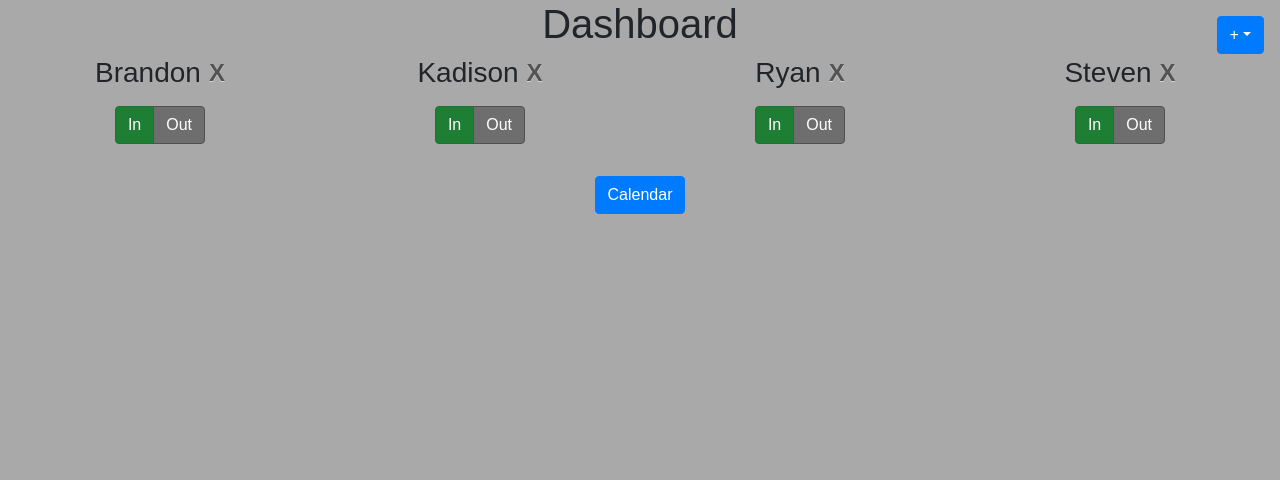
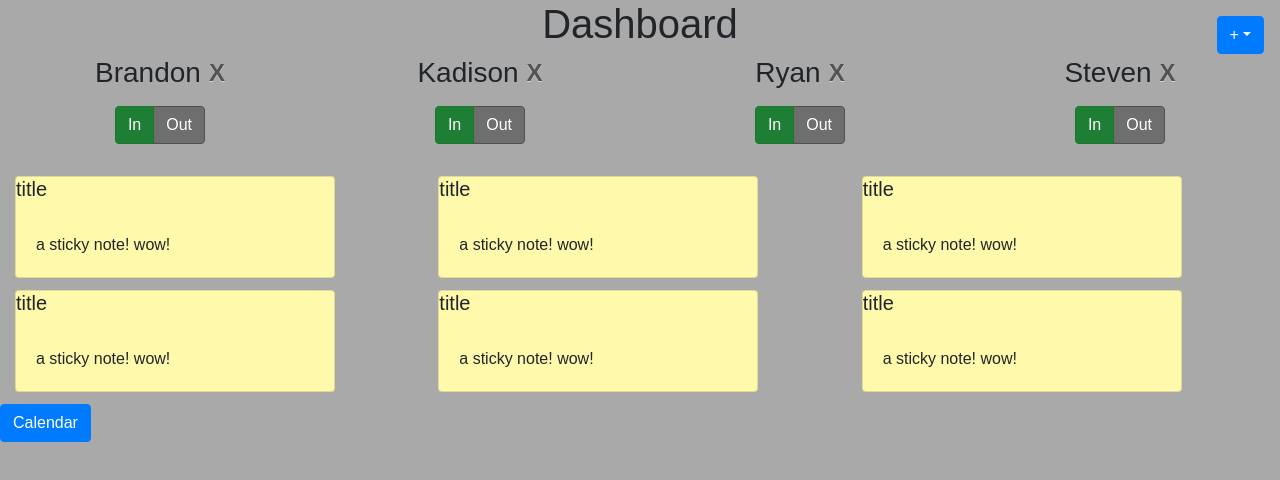
Before and after one commit to ryanfok97/roommate-hub, a React (Create React App) app in the folder react/: page / in a window 1280 px wide. Shown: the top 480 px of the page. Built offline with nearby package versions, Linux system fonts and the light colour scheme.

Commit message:
sticky note work/prep/planning

```diff
--- a/react/src/components/StickyNote.jsx
+++ b/react/src/components/StickyNote.jsx
@@ -3,8 +3,18 @@ import { Card } from 'react-bootstrap';
 
 class StickyNote extends Component {
     render() {
+        /* TODO:
+            * resizable
+            * editable
+            * bold/italic/underline/strikethrough capability
+            * list capability
+            * lil x button to delete
+            * titles
+            * movable
+        */
         return (
-            <Card>
+            <Card className='sticky-note'>
+                <Card.Title>title</Card.Title>
                 <Card.Body>
                     <Card.Text>
                         a sticky note! wow!
--- /dev/null
+++ b/react/src/components/StickyNoteWall.jsx
@@ -0,0 +1,20 @@
+import React, { Component } from 'react';
+import { CardColumns } from 'react-bootstrap';
+import StickyNote from './StickyNote';
+
+class StickyNoteWall extends Component {
+    render() {
+        return (
+            <CardColumns>
+                <StickyNote />
+                <StickyNote />
+                <StickyNote />
+                <StickyNote />
+                <StickyNote />
+                <StickyNote />
+            </CardColumns>
+        );
+    }
+}
+
+export default StickyNoteWall;
--- a/react/src/index.css
+++ b/react/src/index.css
@@ -13,7 +13,6 @@ code {
 .app {
     background: darkgray; /*rgb(50, 88, 40);*/
     height: 100vh;
-    text-align: center;
 }
 
 .btn:focus, .btn.focus { box-shadow: none; }
@@ -27,6 +26,15 @@ code {
     margin-bottom: 1rem;
 }
 
+.sticky-note {
+    background-color: rgb(255, 249, 171);
+    max-width: 20rem;
+}
+
+.text-center {
+    text-align: center;
+}
+
 #dashboard-add-dropdown, .dashboard-add-dropdown {
     position: absolute;
     top: 0;
--- a/react/src/pages/Dashboard.jsx
+++ b/react/src/pages/Dashboard.jsx
@@ -5,6 +5,7 @@ import { Button, Container, Dropdown, DropdownButton, Row } from 'react-bootstra
 import InOutButton from '../components/InOutButton';
 import AddRoommateModal from '../components/AddRoommateModal';
 import RemoveRoommateModal from '../components/RemoveRoommateModal';
+import StickyNoteWall from '../components/StickyNoteWall';
 
 class Dashboard extends Component {
     constructor(props) {
@@ -61,6 +62,7 @@ class Dashboard extends Component {
 
     render() {
         // TODO: make this configurable -- number of roommates per row? 4?
+        // TODO: also make this into a different component
         const inOutButtons = this.state.names.map((name) =>
             <InOutButton key={name} name={name}
                     handleShowRemoveModal={(name, e) => this.handleShowRemoveModal(name, e)}
@@ -69,7 +71,7 @@ class Dashboard extends Component {
         // TODO: make sticky notes possible
         return (
             <div className='app'>
-                <h1>Dashboard</h1>
+                <h1 className='text-center'>Dashboard</h1>
                 <DropdownButton alignRight id='dashboard-add-dropdown'
                                 title='+' className='dashboard-add-dropdown'
                 >
@@ -85,6 +87,11 @@ class Dashboard extends Component {
                         {inOutButtons}
                     </Row>
                 </Container>
+
+                <Container fluid>
+                    <StickyNoteWall />
+                </Container>
+
                 <Button as={Link} to='/calendar'>Calendar</Button>
 
                 <AddRoommateModal
```
